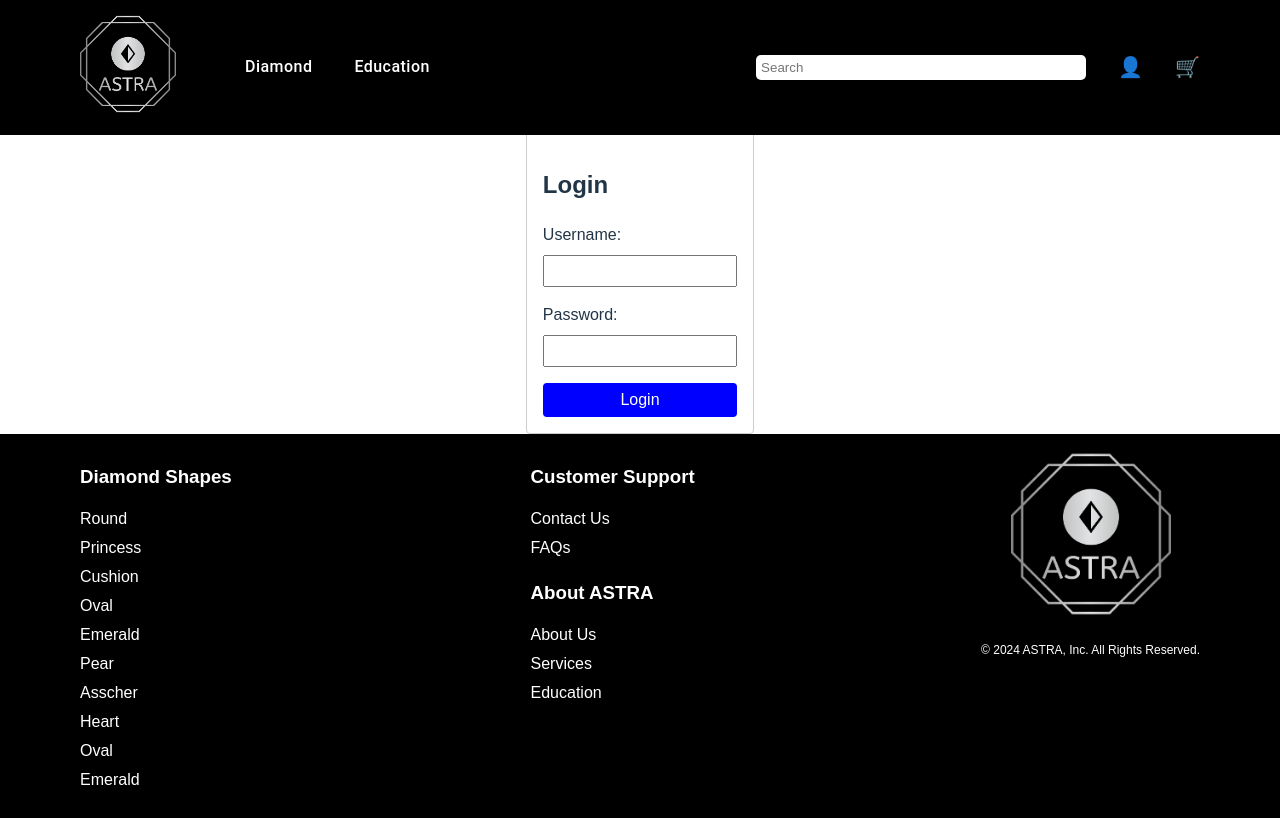
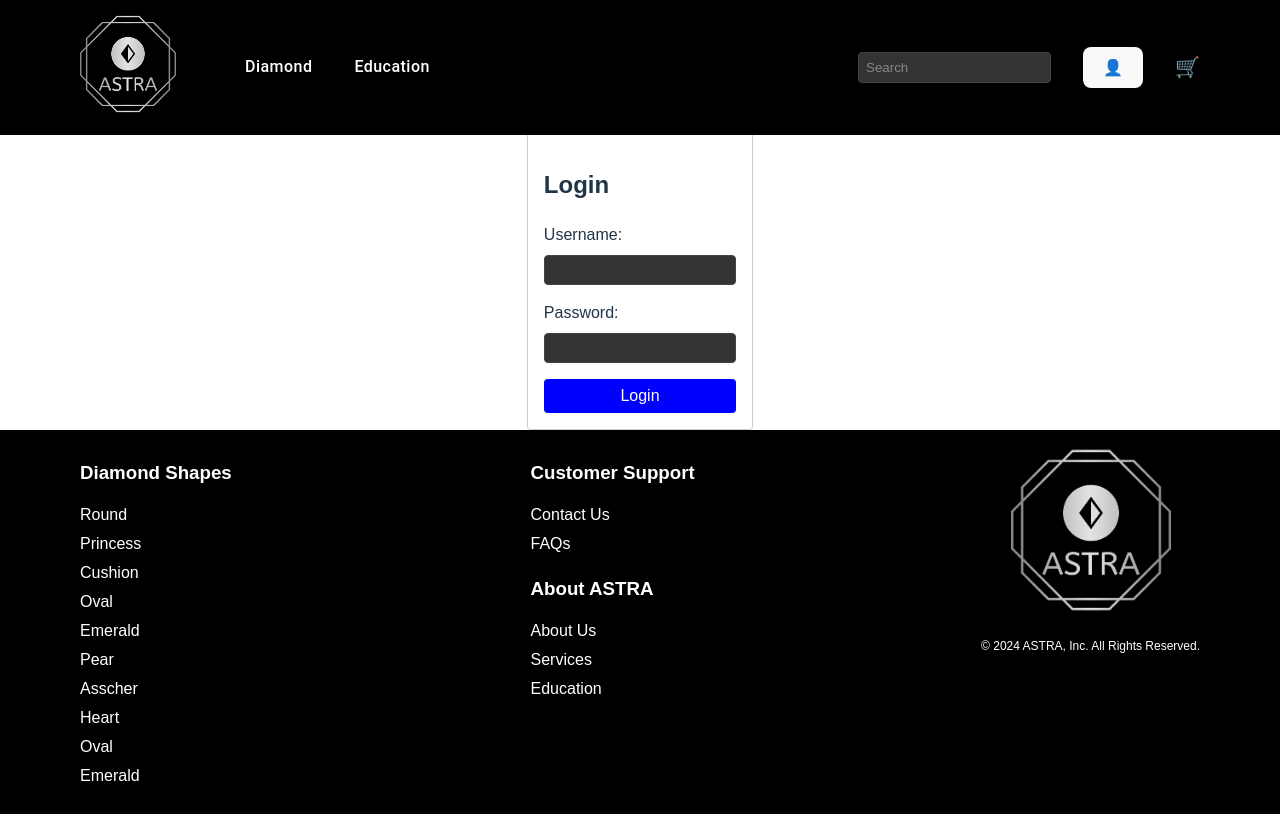
Before and after one commit to Nivizia/ASTRA, a React (Vite) app in the folder DiamondShopWebsiteProject/DiamondShopWebApp/: page /login in a window 1280 px wide. Built offline with nearby package versions, Linux system fonts and the light colour scheme.

Commit message:
Account button with login form pop up

```diff
--- /dev/null
+++ b/DiamondShopWebsiteProject/DiamondShopWebApp/src/components/account.jsx
@@ -0,0 +1,90 @@
+import { Dialog } from '@mui/material'
+import React from 'react'
+import { useState } from 'react';
+import { useNavigate } from 'react-router-dom';
+import { loginUser } from '../../apiService';
+
+import styles from './account.module.css'
+
+const Account = () => {
+
+    // Login form
+    const [username, setUsername] = useState('');
+    const [password, setPassword] = useState('');
+    const [error, setError] = useState(null);
+    const navigate = useNavigate(); // Initialize navigate
+
+    const handleSubmit = async (event) => {
+        event.preventDefault(); // Prevent page reload
+
+        setError(null); // Reset error state
+
+        try {
+            // Use the loginUser function from apiService
+            const token = await loginUser(username, password);
+            if (token) {
+                // Redirect to /diamond after successful login
+                setOpen(false);
+                console.log('Login successful. Token:', token);
+                navigate('/diamond');
+            }
+        } catch (error) {
+            console.error('Error during login:', error);
+            setError('Invalid username or password');
+        }
+    };
+
+
+
+    // Account button
+    const [open, setOpen] = useState(false);
+
+
+    const handleAccountClickOpen = () => {
+        setOpen(true);
+    }
+
+    const handleClose = () => {
+        setOpen(false);
+    }
+
+    return (
+        <div>
+            <button onClick={handleAccountClickOpen}>👤</button>
+            <Dialog open={open} onClose={handleClose}>
+                <div className={styles.container}>
+                    <h2>Login</h2>
+                    <form onSubmit={handleSubmit}>
+                        <div>
+                            <label htmlFor="username">Username:</label>
+                            <input
+                                type="text"
+                                id="username"
+                                value={username}
+                                onChange={(e) => setUsername(e.target.value)}
+                                required
+                            />
+                        </div>
+                        <div>
+                            <label htmlFor="password">Password:</label>
+                            <input
+                                type="password"
+                                id="password"
+                                value={password}
+                                onChange={(e) => setPassword(e.target.value)}
+                                required
+                            />
+                        </div>
+                        {error && <div className={styles.error}>{error}</div>}
+                        <button type="submit">Login</button>
+                    </form>
+                    <div className={styles.footer}>
+                        <p>Don't have an account? <a href="/signup">Sign Up</a></p>
+                    </div>
+                </div>
+            </Dialog>
+        </div>
+    )
+}
+
+export default Account
--- /dev/null
+++ b/DiamondShopWebsiteProject/DiamondShopWebApp/src/components/account.module.css
@@ -0,0 +1,74 @@
+/* Dark Mode Styles for Login Form */
+.container {
+    width: 500px;
+    margin: 0 auto;
+    padding: 1em;
+    border: 1px solid #333;
+    border-radius: 4px;
+    background-color: #1e1e1e; /* Dark background for the container */
+}
+
+.container h2 {
+    text-align: center;
+    margin-bottom: 1em;
+}
+
+form {
+    display: flex;
+    flex-direction: column;
+}
+
+label {
+    display: block;
+    margin-bottom: 0.5em;
+}
+
+input[type="text"],
+input[type="password"] {
+    width: 100%;
+    padding: 0.5em;
+    box-sizing: border-box;
+    border: 1px solid #444;
+    border-radius: 4px;
+    background-color: #333; /* Dark background for input fields */
+    color: #ffffff; /* Light text color for input fields */
+}
+
+input[type="text"]::placeholder,
+input[type="password"]::placeholder {
+    color: #888; /* Placeholder text color */
+}
+
+button[type="submit"] {
+    width: 100%;
+    padding: 0.5em;
+    background-color: #6200ea; /* Dark purple button background */
+    color: #ffffff; /* Light text color for button */
+    border: none;
+    border-radius: 4px;
+    cursor: pointer;
+}
+
+button[type="submit"]:hover {
+    background-color: #3700b3; /* Darker purple on hover */
+}
+
+.error {
+    color: #ff5252; /* Red color for error messages */
+    margin-bottom: 1em;
+    text-align: center;
+}
+
+/* Additional link styling */
+a {
+    color: #bb86fc; /* Light purple for links */
+}
+
+a:hover {
+    color: #ffffff; /* Light color on hover */
+}
+
+.footer {
+    text-align: center;
+    margin-top: 1em;
+}
--- a/DiamondShopWebsiteProject/DiamondShopWebApp/src/components/header.jsx
+++ b/DiamondShopWebsiteProject/DiamondShopWebApp/src/components/header.jsx
@@ -2,6 +2,7 @@ import React from 'react';
 import './header.css';
 import logo from '../images/logo-no-background.png';
 import MenuNav from './menunavigation';
+import Account from './account';
 
 const Header = () => {
   return (
@@ -13,7 +14,7 @@ const Header = () => {
         </nav>
         <div className="header-right">
           <input type="text" placeholder="Search" className="search-bar" />
-          <span className="icon">👤</span>
+          <Account />
           <span className="icon">🛒</span>
         </div>
       </div>
```
